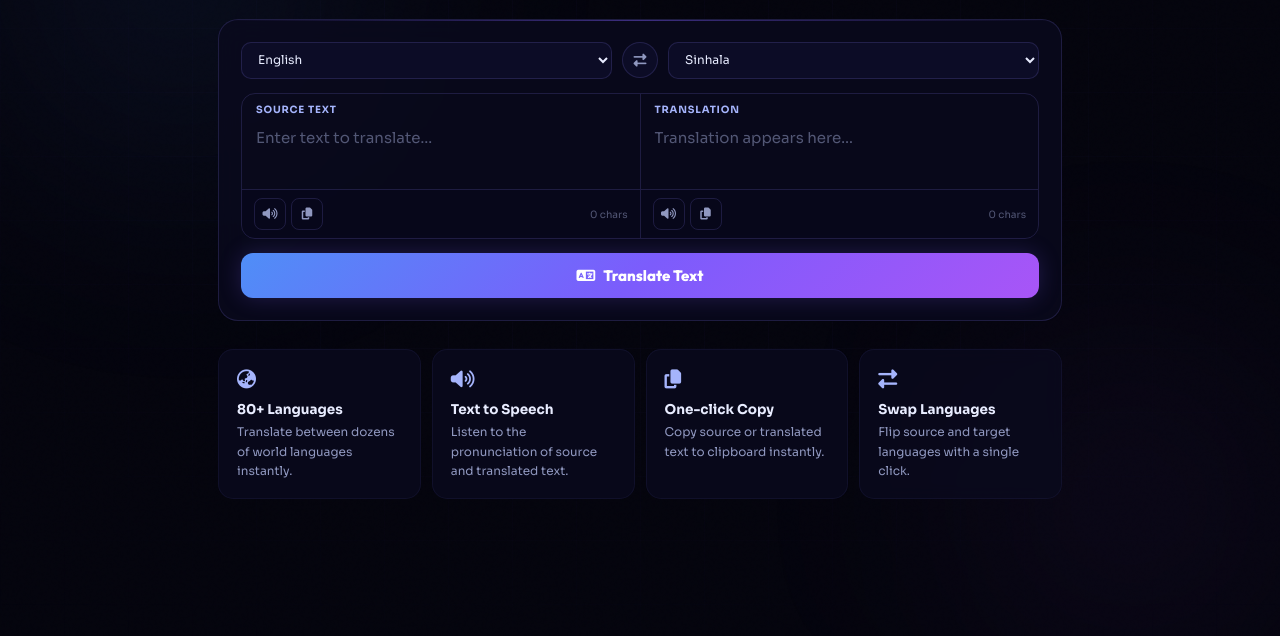
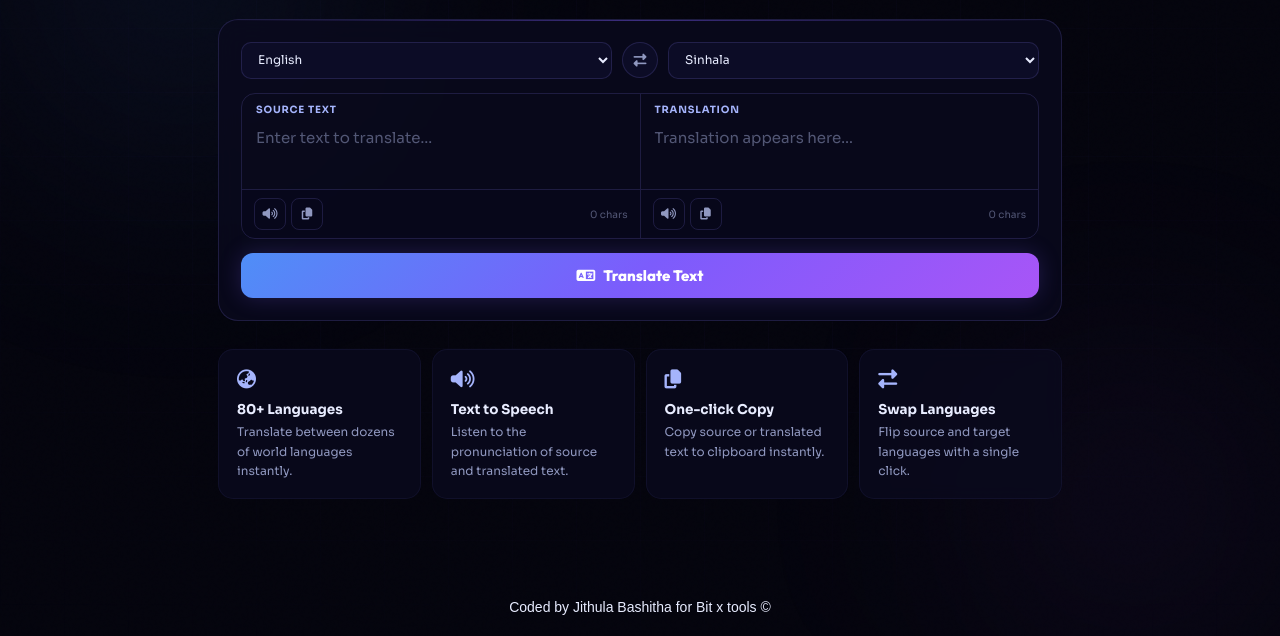
Before and after one commit to NethinduSL/Tool-site, a website: page public/translator.html in a window 1280 px wide. Shown: the part 164-800 px from the top of the page. Drawn offline with Linux system fonts and the light colour scheme.

Commit message:
Update translator.html

```diff
--- a/public/translator.html
+++ b/public/translator.html
@@ -223,7 +223,9 @@ nav{position:fixed;top:0;left:0;right:0;z-index:200;padding:14px 28px;display:fl
     <div class="icard"><div class="icard-ico"><i class="fas fa-right-left"></i></div><div class="icard-title">Swap Languages</div><div class="icard-desc">Flip source and target languages with a single click.</div></div>
   </div>
 </div>
-
+<footer style="width: 100%; background: transparent; padding: 20px 0; text-align: center; font-family: sans-serif; color: inherit; font-size: 14px; border: none;">
+    Coded by Jithula Bashitha for Bit x tools ©
+</footer>
 <script>
 /* CURSOR */
 const CU=document.getElementById('cur'),CR=document.getElementById('curR');
```
